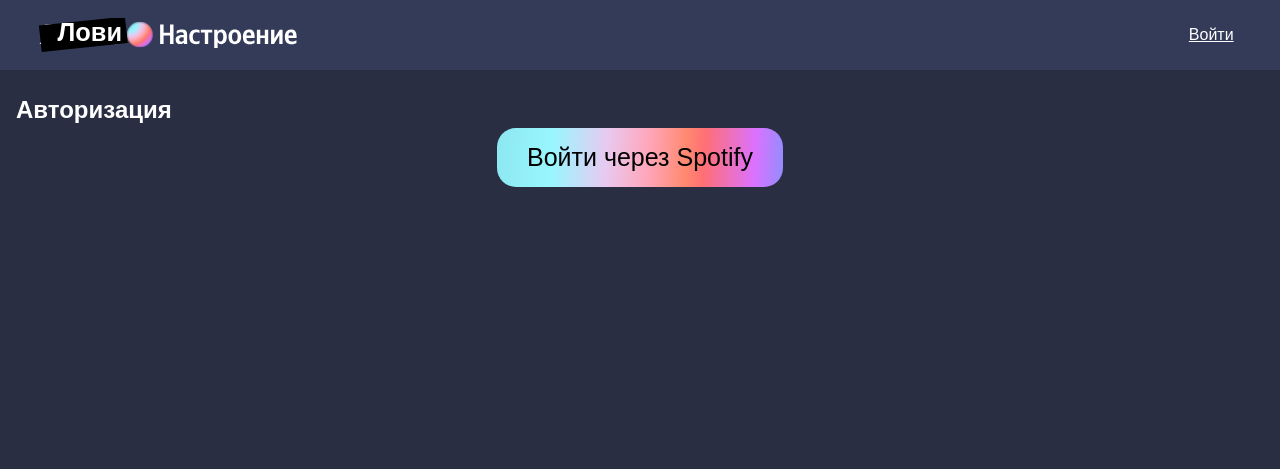
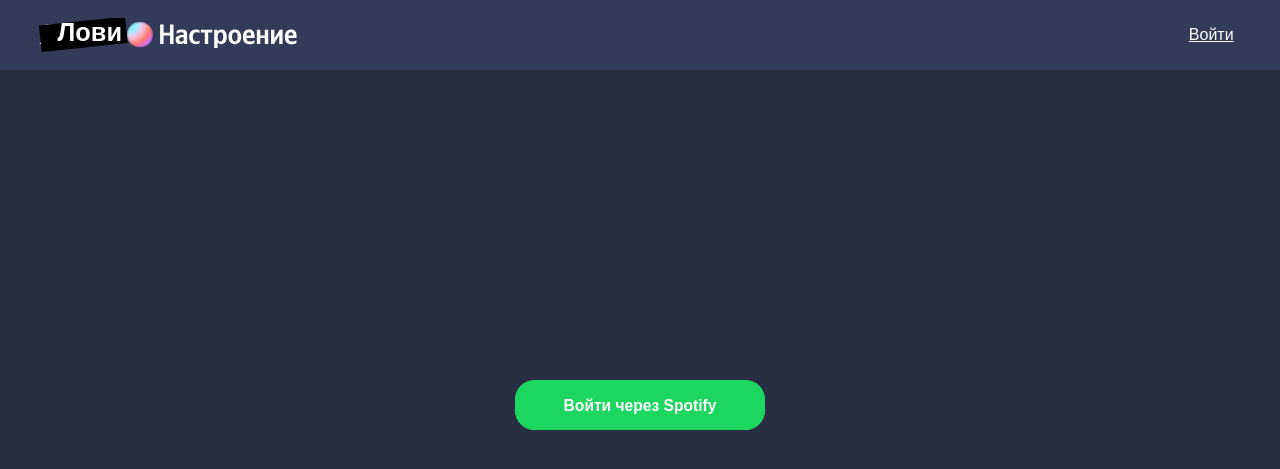
Before and after one commit to moodifyspotify/flask-backend, a Flask app: page / in a window 1280 px wide. Shown: the top 469 px of the page. Run offline with Flask 2, Linux system fonts and the light colour scheme; some web fonts are replaced.

Commit message:
new htmlboi

```diff
--- a/flask_app.py
+++ b/flask_app.py
@@ -38,7 +38,7 @@
 sp_client_id = '3561e398cf0e414da717da295a2c0e91'
 sp_client_secret = '7f7503a4c32e4878926a23f0eb06aaec'
 if __name__ == "__main__":
-    sp_redirect_uri = 'http://172.20.10.3:5000/spotify_auth'
+    sp_redirect_uri = 'http://192.168.1.65:5000/spotify_auth'
 else:
     sp_redirect_uri = 'https://music-mood-tracker.ml/spotify_auth'
 
@@ -132,6 +132,7 @@
     }
 
     sms = [data[e].sum() for e in emts]
+    sms = list(map(lambda x: x / sum(sms), sms))
     pie_df = pd.DataFrame({
         "Настроение": emts,
         "Величина": sms
@@ -247,7 +248,8 @@
             }]
         },
         'options': {
-            'responsive': True,
+             'responsive': True,
+            'maintainAspectRatio': False,
             'borderWidth': 12,
             'elements': {
                 'point': {
@@ -310,7 +312,8 @@
                     'display': False
                 }
             },
-            # 'responsive': False,
+            'responsive': True,
+            'maintainAspectRatio': False,
             'categoryPercentage': 1.0,
             'barPercentage': 1.0,
             'scales': {
@@ -362,7 +365,9 @@
            json.dumps(line_cfg, ensure_ascii=False),\
            json.dumps(bar_cfg, ensure_ascii=False),\
            json.dumps(gradient_set, ensure_ascii=False),\
-           json.dumps(pie_cfg, ensure_ascii=False)
+           json.dumps(pie_cfg, ensure_ascii=False), \
+           sorted(list(zip(pie_cfg['data']['labels'], pie_cfg['data']['datasets'][0]['data'], pie_cfg['data']['datasets'][0]['backgroundColor'])),
+                  key=lambda x:x[2], reverse=True)
 
 
 
@@ -458,7 +463,7 @@
                     data = test_data
                     flash('Показываем тестовых рыбов')
 
-                pieJSON, barJSON, lineJSON,line_cfg, bar_cfg, gradient_set, pie_cfg = get_test_plot(data)
+                pieJSON, barJSON, lineJSON,line_cfg, bar_cfg, gradient_set, pie_cfg,legend = get_test_plot(data)
 
                 g.user = {
                     'username': user_info['display_name'],
@@ -469,7 +474,8 @@
                                                      bar_cfg=bar_cfg,
                                                      line_cfg=line_cfg,
                                                      gradient_set=gradient_set,
-                                                     pie_cfg=pie_cfg
+                                                     pie_cfg=pie_cfg,
+                                                     legend=legend
                                                      ))
                 return resp
             except Exception as e:
--- a/static/style.css
+++ b/static/style.css
@@ -219,38 +219,65 @@
     min-width: 10em;
    }
 
-.btn {
-  background-image:linear-gradient(92.78deg, #8CE7F0  0%, #99F6FF  9.9%
-,#E8C9F0  19.27%
-,#FFA6BA  26.61%
-,#FF896F  33.15%
-,#FF6F75  36.31%
-,#DB72FF  45.09%
-,#9A8AFF  49.73%
-,#62A1FF  53.77%
-,#47A4FB  57.96%
-,#5FDC91  63.28%
-,#D8D12F  70.55%
-,#FFCF23  75.8%
-,#FEBF46  79.71%
-,#FF9999  83.89%
-,#F49F9F  88.47%
-,#C790BB  93.24%
-,#8D92A5  96.95%
-,#8D92A5  100%);
--webkit-border-radius: 15;
-  -moz-border-radius: 15;
-  border-radius: 19px;
-  color: #000000;
-  font-size: 25px;
-  padding: 15px 30px 15px 30px;
-  text-decoration: none;
-  background-size: 200% auto;
-  transition: 4s;
+.glow-on-hover {
+    width: 250px;
+    height: 50px;
+    border: none;
+    outline: none;
+    color: #fff;
+    background:#1bd760;
+    cursor: pointer;
+    position: relative;
+    z-index: 0;
+    border-radius: 20px;
 }
-.btn:hover {
-      background-position: right center;
-      }
+
+.glow-on-hover:before {
+    content: '';
+    background: linear-gradient(45deg, #FF6F76,#FFCA2D,#6DCE8A,#8D92A5,#97F3FD,#FDB5B5,#D076FF,#52A3FD);
+    position: absolute;
+    top: -2px;
+    left:-2px;
+    background-size: 400%;
+    z-index: -1;
+    filter: blur(5px);
+    width: calc(100% + 8px);
+    height: calc(100% + 8px);
+    animation: glowing 20s linear infinite;
+    opacity: 0;
+    transition: opacity .3s ease-in-out;
+    border-radius: 20px;
+}
+
+.glow-on-hover:active {
+    color: #000
+}
+
+.glow-on-hover:active:after {
+    background: transparent;
+}
+
+.glow-on-hover:hover:before {
+    opacity: 1;
+}
+
+.glow-on-hover:after {
+    z-index: -1;
+    content: '';
+    position: absolute;
+    width: 100%;
+    height: 100%;
+    background:#1bd760;
+    left: 0;
+    top: 0;
+    border-radius: 20px;
+}
+
+@keyframes glowing {
+    0% { background-position: 0 0; }
+    50% { background-position: 400% 0; }
+    100% { background-position: 0 0; }
+}
 
 .chart, .plot-container {
     border-radius: 20px;
--- a/templates/login.html
+++ b/templates/login.html
@@ -1,27 +1,9 @@
 {% extends 'base.html' %}
 
-{% block header %}
-  <h1>{% block title %}Авторизация{% endblock %}</h1>
-{% endblock %}
+
 
 {% block content %}
-<!--<form action="/auth" method="post">-->
-<!--        <p>-->
-<!--	    <label for="username">Логин</label><br>-->
-<!--	    <input type="text" name="username" required>-->
-<!--	</p>-->
-<!--	<p>-->
-<!--	    <label for="password">Пароль</label><br>-->
-<!--	    <input type="password" name="password" required>-->
-<!--	</p>-->
-<!--	<p>-->
-<!--	    <input class="btn" type="submit" value="Войти">-->
-<!--	</p>-->
-
-<!--    </form>-->
-<div style="display: flex; align-items: center; width: 100%; flex-direction: column">
-	<div class="btn" style="max-width:300px" onclick="window.open('{{spotify_auth_link}}')">
-		Войти через Spotify
-	</div>
+<div style="display: flex; align-items: center; width: 100%; flex-direction: column; margin-top: 300px; min-width:200px;">
+	<button class="glow-on-hover" type="button" onclick="window.open('{{spotify_auth_link}}')"><h3>Войти через Spotify</h3></button>
 </div>
 {% endblock %}
```
Also changed, not shown: other parts of static/style.css (+42 -14 lines), templates/notdash.html (+6 -30 lines).
